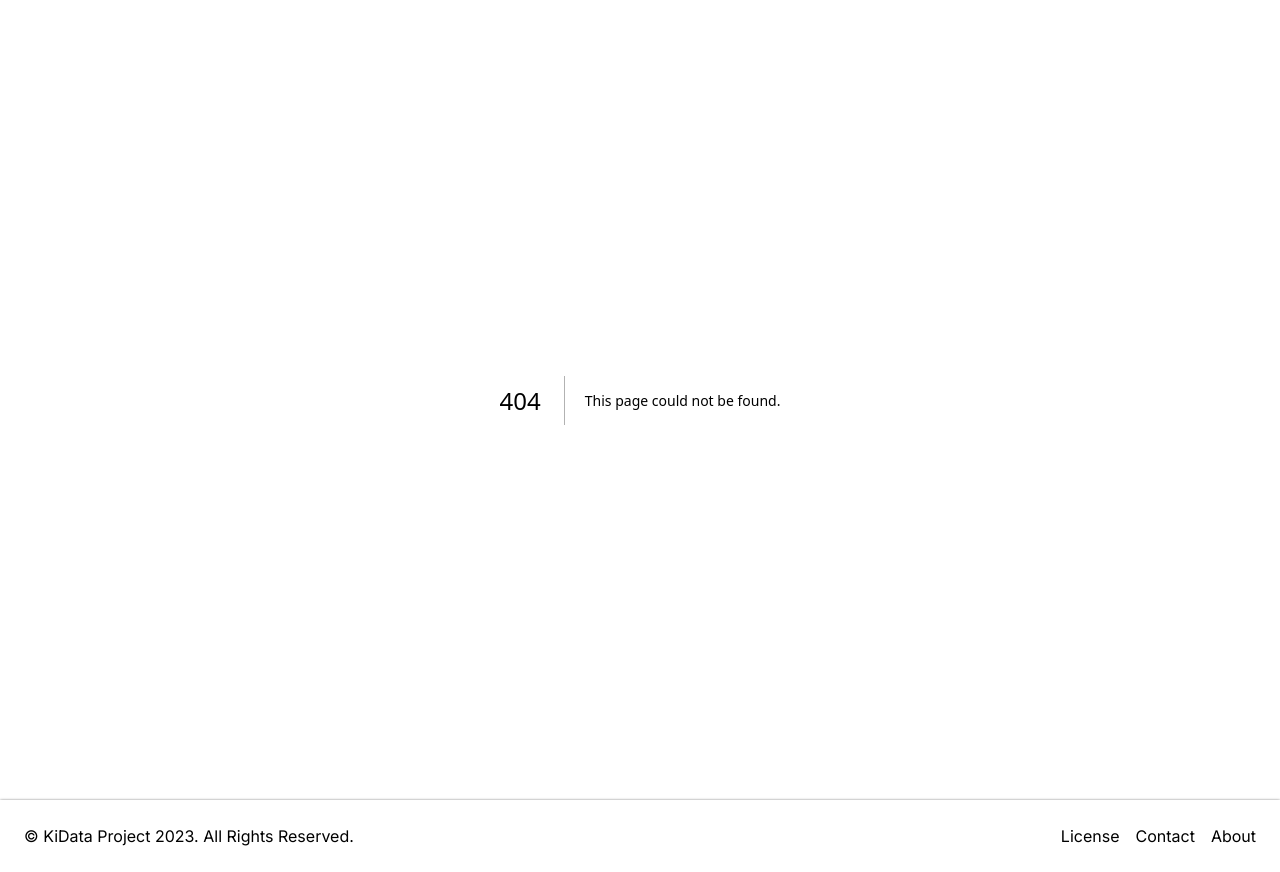
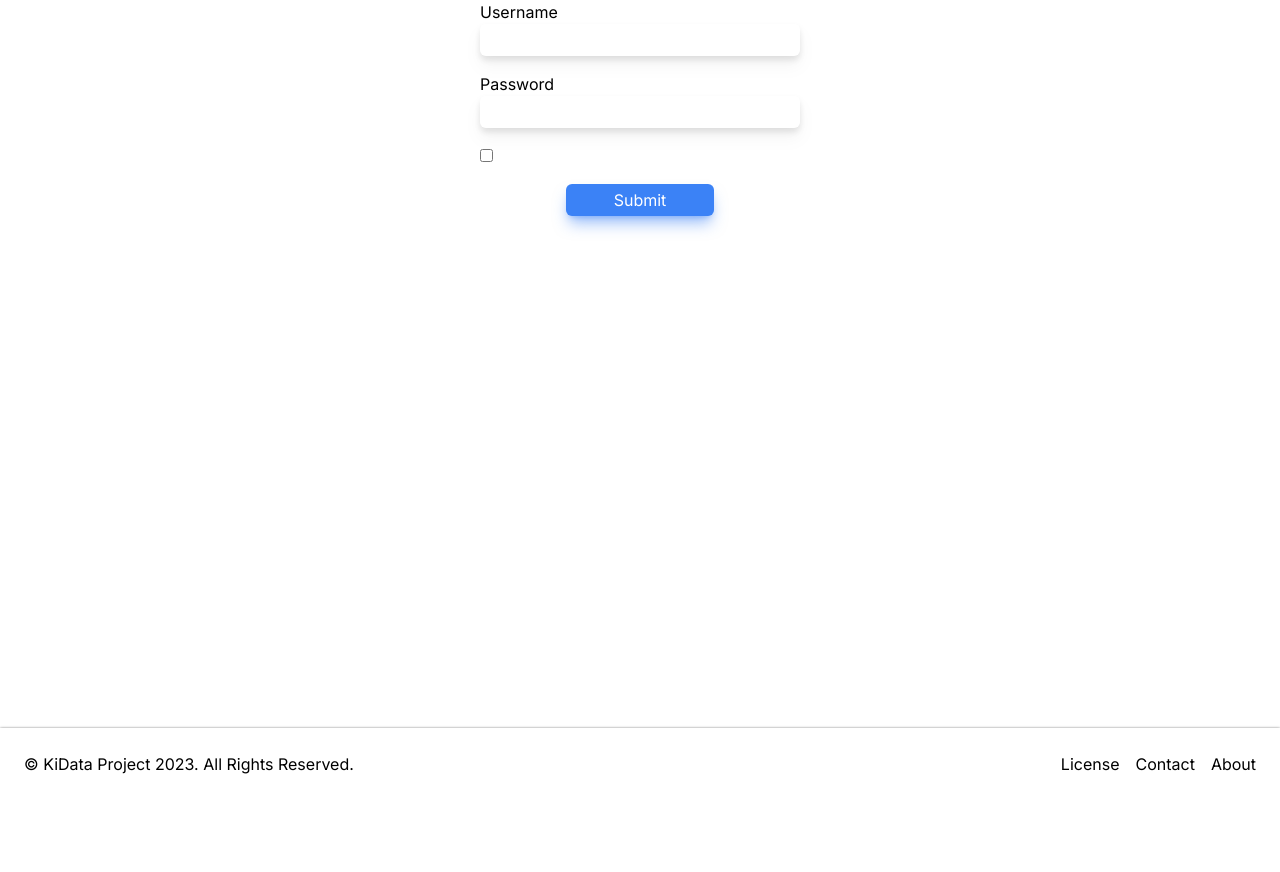
Before and after one commit to codekids-vt/codekids, a Next.js app: page /login in a window 1280 px wide. Before the commit this address had no page. After the commit the page ends 800 px from the top, so only its background shows below. Built offline with nearby package versions, Linux system fonts and the light colour scheme.

Commit message:
draft login page w/ TODOs

```diff
--- a/next.config.js
+++ b/next.config.js
@@ -6,6 +6,11 @@ const nextConfig = {
         source: "/",
         destination: "/home",
         // permanent: true
+      },
+      {
+        source: "/api/:path*",
+        destination: "http://localhost:5000/api/:path*",
+        // permanent: true
       }
     ];
   }
--- /dev/null
+++ b/src/app/(fullscreen)/login/page.tsx
@@ -0,0 +1,49 @@
+// TODO: determine if we should put all of this inside of a "form page" of sorts?
+export default function Login() {
+  return (
+    <div className="container mx-auto flex flex-col justify-center">
+      {/* action is temp. -- need to replace with onSubmit later: */}
+      <form action="/api/login" method="post">
+        <div className="w-80 mx-auto">
+          <div className="[&>*]:pb-4">
+            {/* this should be exported to a component, maybe use react-hook-form? */}
+            <div>
+              <p>Username</p>
+              <input
+                type="text"
+                name="username"
+                className="p-1 w-full rounded-md shadow-black drop-shadow-lg"
+              />
+            </div>
+
+            <div>
+              <p>Password</p>
+              <input
+                type="password"
+                name="password"
+                className="p-1 w-full rounded-md shadow-black drop-shadow-lg"
+              />
+            </div>
+
+            <div className="flex justify-between">
+              <span>
+                <input
+                  id="session_checkbox"
+                  type="checkbox"
+                  name="long"
+                />
+              </span>
+            </div>
+          </div>
+
+          <div className="text-center">
+            <input
+              type="submit"
+              className="w-auto py-1 px-12 text-white bg-blue-500 shadow-blue-500/50 shadow-lg rounded-md"
+            />
+          </div>
+        </div>
+      </form>
+    </div>
+  );
+}
```
